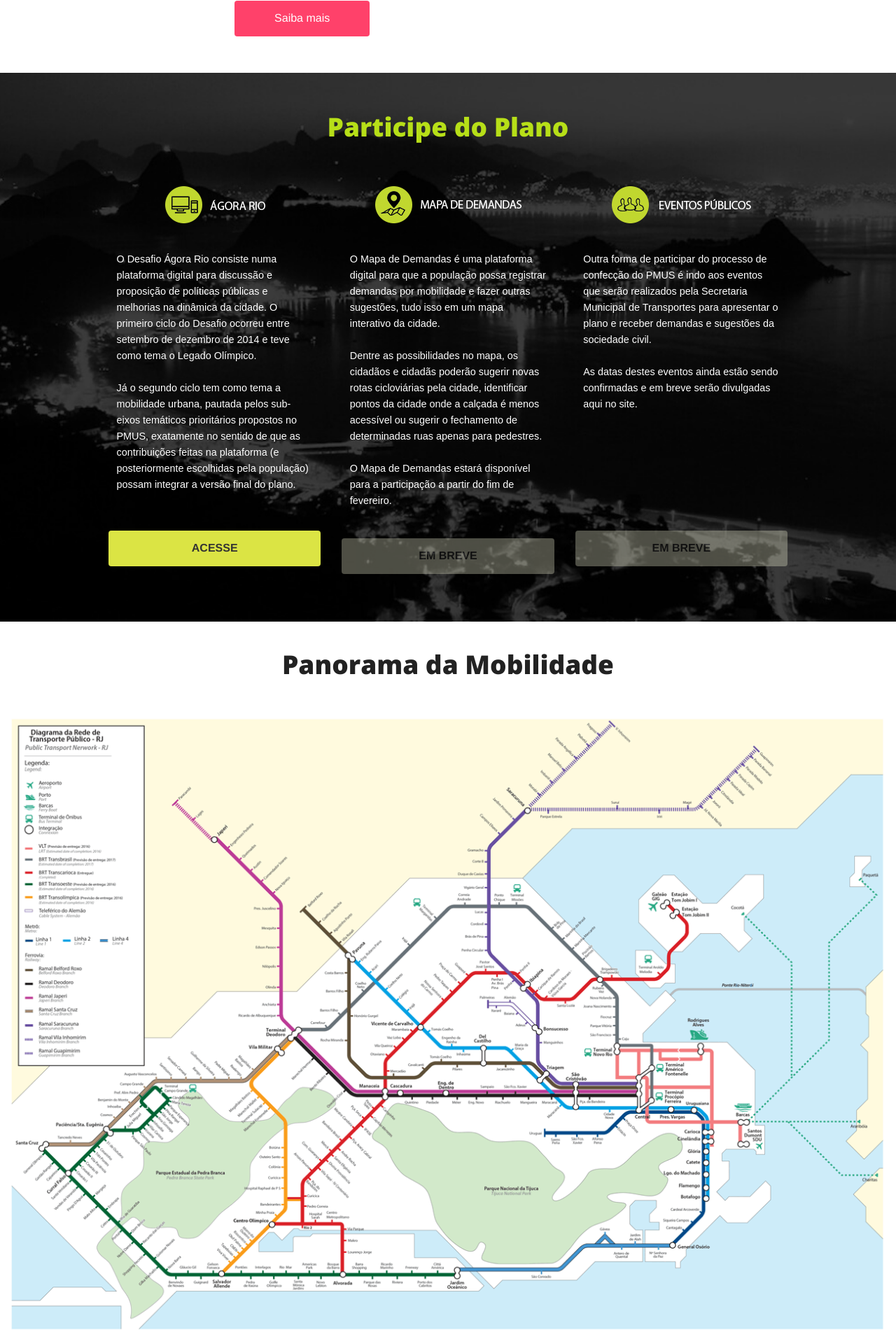
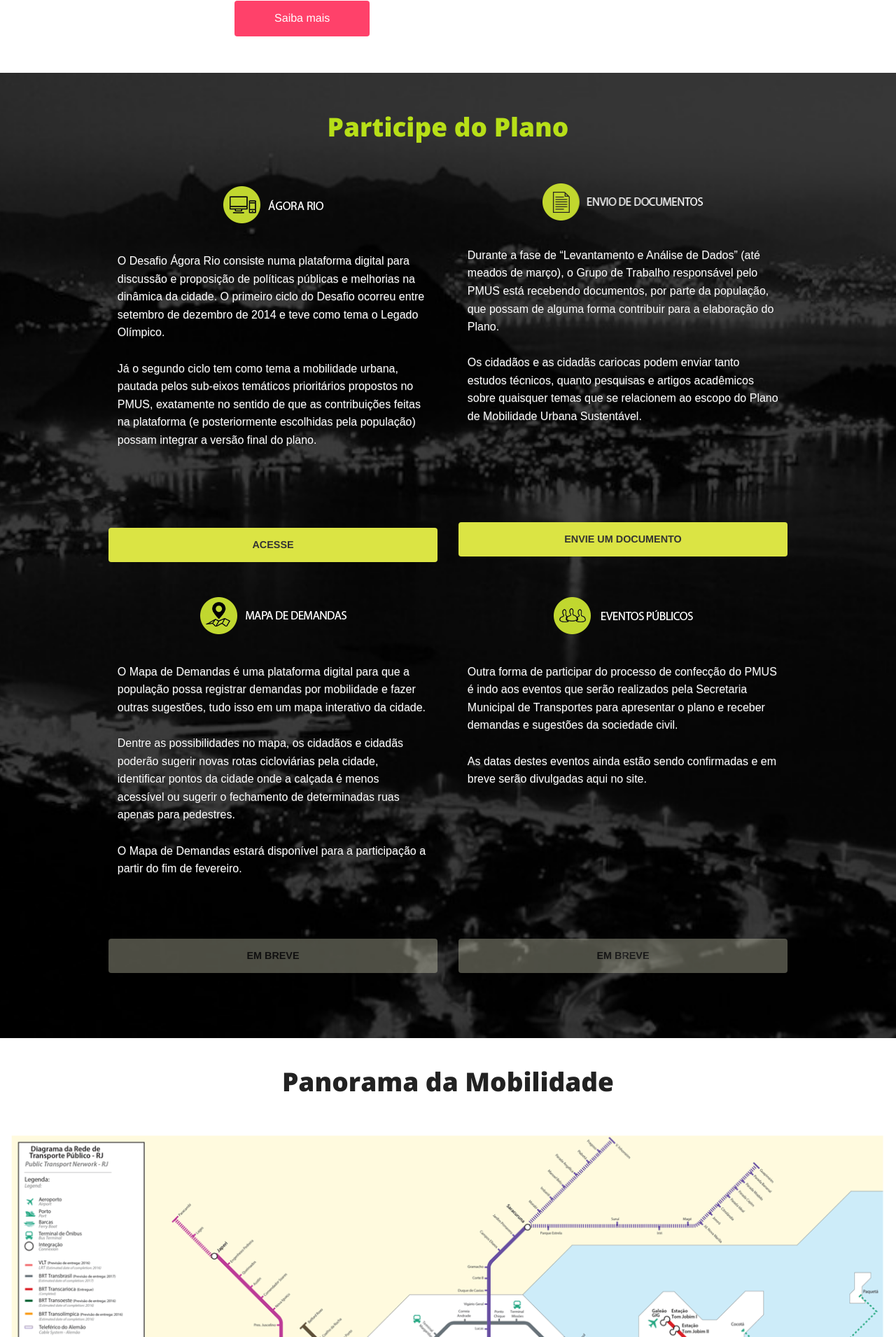
Before and after one commit to LAB-Rio/pmus.com.br, a PHP site: page / in a window 1280 px wide. Shown: the part 1117-3027 px from the top of the page at 70% size. Run offline with PHP 8.4, Linux system fonts and the light colour scheme; some libraries are stand-ins or nearby versions; some web fonts are replaced.

Commit message:
Add another join block: documents.

```diff
--- a/assets/stylesheets/application.css
+++ b/assets/stylesheets/application.css
@@ -58,9 +58,10 @@ h2, h3, h4, h5 { font-family: 'Open Sans', 'Arial', sans-serif; font-weight: bol
 #join * { color: white }
 #join h2 { color: #B7DF18; margin-bottom: 1.5em }
 #join img { display: block; margin: 0 auto; margin-bottom: 1.5em }
-#join p { font-size: .9em; padding: .8em }
-#join .program p { min-height: 380px; height: 100%; }
-#join .button { display: block; margin-top: 10%; color: #333; background: #DBE444; font-weight: bold; opacity: 1 }
+#join p { font-size: 1em; padding: .8em; text-shadow: 0 1px 1px #333; }
+#join .medium-6 { margin-bottom: 1.6em; }
+#join .program p { min-height: 360px; height: 100%; }
+#join .button { font-size: .9em; display: block; margin-top: 10%; color: #333; background: #DBE444; font-weight: bold; opacity: 1 }
 #join .button:hover { background: #B6E017 }
 #join .disabled { background: #fdfede; opacity: .3 }
 #join .disabled:hover { background: #fdfede;}
--- a/index.html
+++ b/index.html
@@ -9,6 +9,8 @@
 <link rel="stylesheet" href="./assets/stylesheets/foundation.min.css" type="text/css" media="screen" charset="utf-8">
 <link rel="stylesheet" href="./assets/stylesheets/application.css" type="text/css" media="screen" charset="utf-8">
 <meta name="google-site-verification" content="ddBE40PC7YR6S7GCxGjqDk_mlOk_BqwXLxtrKjCLdvY" />
+<meta property="og:title" content="Plano de Mobilidade Urbana Sustentável do Rio de Janeiro"/>
+<meta property="og:description" content="A Prefeitura do Rio está elaborando seu primeiro Plano de Mobilidade Urbana Sustentável, que irá orientar os investimentos em transportes na cidade entre 2016 e 2026. Saiba mais."/>
 <title>PMUS - Plano de Mobilidade Urbana Sustentável do Rio de Janeiro</title>
 
 
@@ -186,7 +188,7 @@ ga('send', 'pageview');
   <div class="row">
     <div class="medium-12 columns text-center"><h2>Participe do Plano</h2></div>
 
-    <div class="medium-4 program columns">
+    <div class="medium-6 program columns">
       <a href="http://desafioagorario.com.br"><img src="./assets/images/join1.png" alt="Àgora Rio" title="Àgora Rio"/></a>
       <p>
       O Desafio Ágora Rio consiste numa plataforma digital para discussão e proposição de políticas públicas e melhorias na dinâmica da cidade. O primeiro ciclo do Desafio ocorreu entre setembro de dezembro de 2014 e teve como tema o Legado Olímpico.<br/><br/>
@@ -200,7 +202,25 @@ ga('send', 'pageview');
 
     </div>
 
-    <div class="medium-4 program columns">
+
+
+    <div class="medium-6 end program columns">
+      <img src="./assets/images/join4.png" width="230" height="71" alt="Eventos" title="Eventos"/>
+      <p>
+Durante a fase de “Levantamento e Análise de Dados” (até meados de março), o Grupo de Trabalho responsável pelo PMUS está recebendo documentos, por parte da população, que possam de alguma forma contribuir para a elaboração do Plano.
+
+<br/>
+<br/>
+Os cidadãos e as cidadãs cariocas podem enviar tanto estudos técnicos, quanto pesquisas e artigos acadêmicos sobre quaisquer temas que se relacionem ao escopo do Plano de Mobilidade Urbana Sustentável.
+      </p>
+
+      <a href="https://labrio.typeform.com/to/bzHAeH" target="_blank" class="text-uppercase button">Envie um documento</a>
+    </div>
+
+    <div class="medium-12 columns">
+    <div class="row">
+
+    <div class="medium-6 program columns">
       <img src="./assets/images/join2.png" alt="Mapa de Demandas" title="Mapa de Demandas"/>
       <p>
       O Mapa de Demandas é uma plataforma digital para que a população possa registrar demandas por mobilidade e fazer outras sugestões, tudo isso em um mapa interativo da cidade.<br/><br/>
@@ -212,7 +232,7 @@ ga('send', 'pageview');
 
     </div>
 
-    <div class="medium-4 program columns">
+    <div class="medium-6 end program columns">
       <img src="./assets/images/join3.png" alt="Eventos" title="Eventos"/>
       <p>
       Outra forma de participar do processo de confecção do PMUS é indo aos eventos que serão realizados pela Secretaria Municipal de Transportes para apresentar o plano e receber demandas e sugestões da sociedade civil.<br/><br/>
@@ -222,6 +242,12 @@ ga('send', 'pageview');
 
       <a href="#" class="text-uppercase button disabled">Em breve</a>
     </div>
+
+
+    </div>
+    </div> <!-- end row -->
+
+
   </div>
 </div>
 
```
Also changed, not shown: assets/images/join4.png (added).
